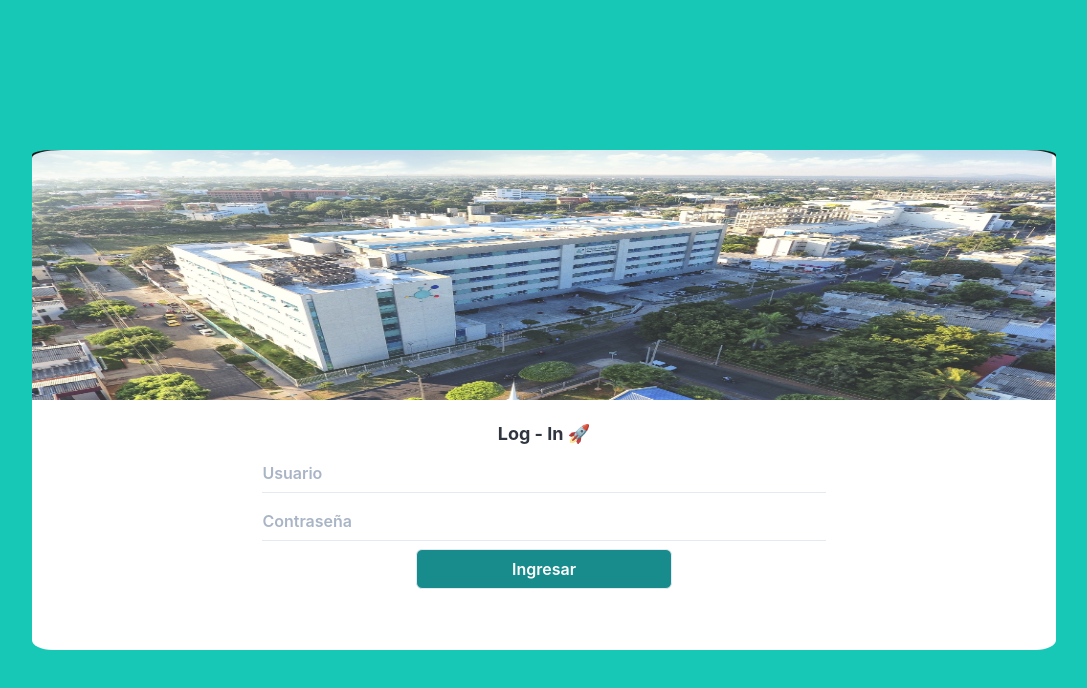
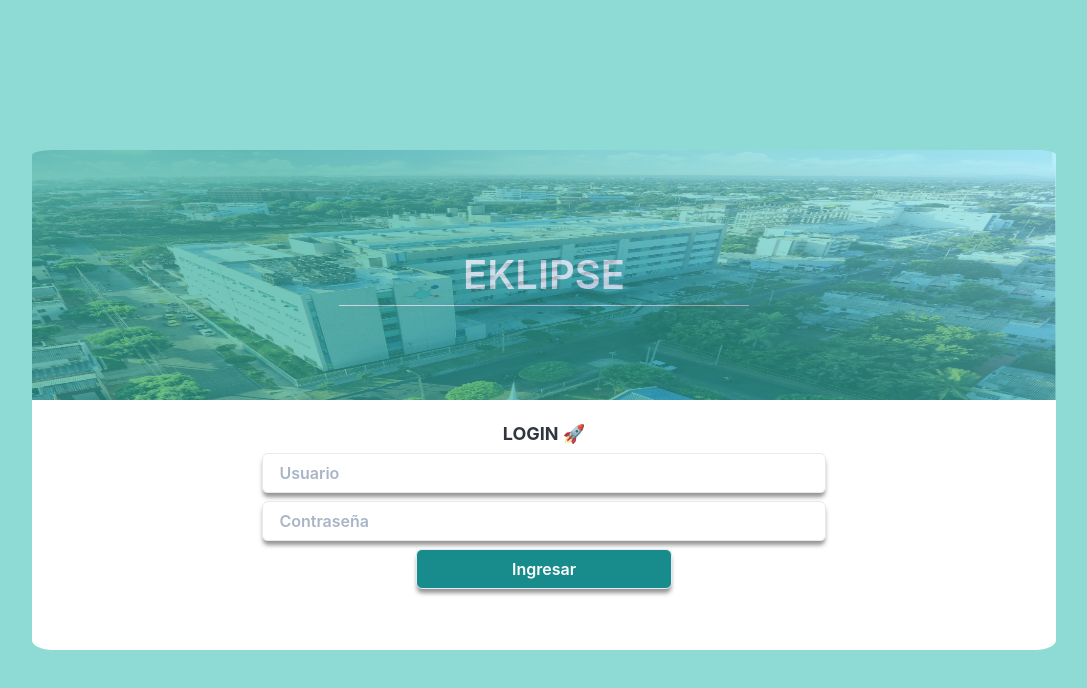
Before and after one commit to ClinicaAltaComplejidad/Eklipse-Fronted, a React (Create React App) app in the folder eklipse-2.0/: page / in a window 1280 px wide. Shown: the top 688 px of the page, without its empty margins (96-1183 px from the left). Built offline with nearby package versions, Linux system fonts and the light colour scheme.

Commit message:
[styles] - terminando estilos más centrados del login

```diff
--- a/eklipse-2.0/src/pages/login/Login.jsx
+++ b/eklipse-2.0/src/pages/login/Login.jsx
@@ -50,15 +50,21 @@ function Login() {
         <div className="form_container">
             <form className="form" onSubmit={handleSubmit}>
                     <section className="form_image_container">
-                        <img src={backgroundImage} alt="#" width="600"/>
+                        <div className="luxury_background_for_image">
+                            <p className="form_title_luxury">
+                                EKLIPSE
+                                <hr />
+                            </p>
+                        </div>
+                        <img src={backgroundImage} alt="#" width="800" loading="lazy"/>
                     </section>
-                    <h1 className="form_title">Log - In 🚀</h1>
+                    <h1 className="form_title">LOGIN 🚀</h1>
                     <div className="form_input_container">
                     <Input
                         onChange={handleInput}
                         name="userName"
                         type="text"
-                        variant="flushed"
+                        variant="outline"
                         placeholder="Usuario"
                     />
                  </div>
@@ -67,7 +73,7 @@ function Login() {
                     onChange={handleInput}
                     name="pass"
                     type="password"
-                    variant="flushed"
+                    variant="outline"
                     placeholder="Contraseña"
                 />
             </div>
--- a/eklipse-2.0/src/pages/login/login.css
+++ b/eklipse-2.0/src/pages/login/login.css
@@ -1,5 +1,5 @@
 .form_container {
-    background-color: #00c3af;
+    background-color: #81d8d0;
     display: flex;
     flex-direction: column;
     justify-content: center;
@@ -21,16 +21,44 @@
 
 .form_image_container {
     border-radius: 2%;
-    background-color: black;
+    height: 250px;
+    position: relative;
     width: 100%;
-    height: 250px;
 }
 
 .form_image_container img {
-    border-top-left-radius: 3%;
-    border-top-right-radius: 3%;
+    border-top-left-radius: 2%;
+    border-top-right-radius: 2%;
     width: 100%;
     height: 100%;
+}
+
+.luxury_background_for_image {
+    background: linear-gradient(22deg, rgba(3,151,136,1) 50%, rgba(133,231,251,1) 100%);
+    border-top-left-radius: 2%;
+    border-top-right-radius: 2%;
+    display: flex;
+    flex-direction: column;
+    align-items: center;
+    justify-content: center;
+    height: 250px;
+    position: absolute;
+    opacity: 0.6;
+    width: 100%;
+}
+
+.form_title_luxury {
+    width: 80%;
+    color: #ffffff;
+    font-size: 40px;
+    font-weight: 600;
+    text-align: center;
+    z-index: 4;
+}
+
+.form_title_luxury  hr {
+    width: 50%;
+    margin: auto;
 }
 
 .form_title {
@@ -53,12 +81,13 @@
 .form_input_container input {
     cursor: pointer;
     font-weight: 600;
+    box-shadow: 0px 5px 4px -1px rgba(99,99,99,0.76);
 }
 
 .form_input_container--input-buttom {
+    background-color: #008080;
     color: #ffffff;
     width: 25%;
-    background-color: #008080;
 }
 
 .form-input_button:hover {
```
